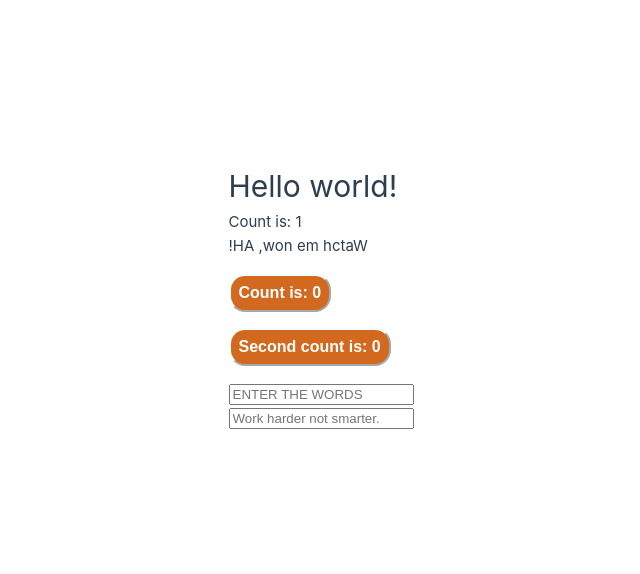
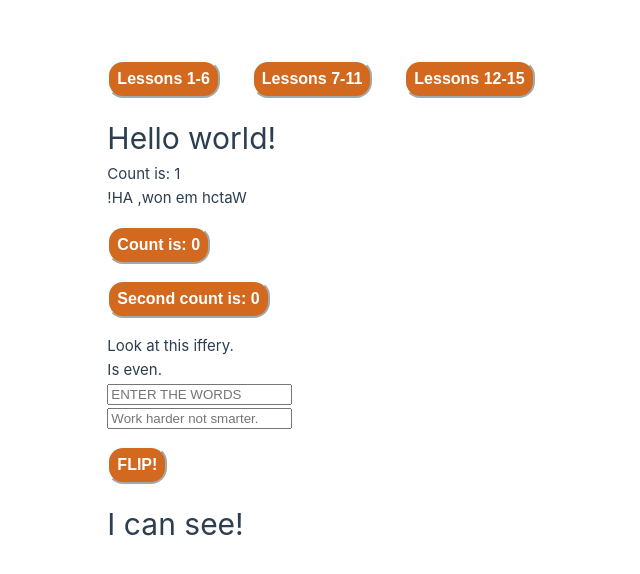
Before and after one commit to jmfadeley/vuejs-practice, a Vue app: page / in a window 1280 px wide. Shown: the part 104-678 px from the top of the page, without its empty margins (319-959 px from the left). Built offline with nearby package versions, Linux system fonts and the light colour scheme.

Commit message:
Few more lessons, break up how the lessons are presented as well.

```diff
--- a/src/App.vue
+++ b/src/App.vue
@@ -1,88 +1,30 @@
+<script setup>
+import {ref} from 'vue';
+import Lessons1Thru6 from './components/Lessons1Thru6.vue';
+import Lessons7Thru11 from './components/Lessons7Thru11.vue';
+  const state = ref(0);
 
-<script setup>
-import { reactive, ref } from 'vue';
-
-  // Component logic.
-  // Declare some reactive state here.
-
-  // Reactive works on objects and arrays. Ref takes in anything
-  // but exposes it through `.value`
-  const counter = reactive({
-    count: 0
-  });
-
-  const message = ref('Hello world!');
-  console.log(message.value);
-
-  const behold = ref ('Watch me now, AH!');
-
-  counter.count++;
-
-  // v-bind is a directive used to attribute to a dynamic value.
-  // It alwayts starts with v-, but you can just use a colon with
-  // the attribute in question. This makes the attributes responsive
-  // to JS changes.
-
-  const titleId = ref('title');
-  // const accentClass = ref('accent'); // The magic!
-
-  const count = ref(0);
-  function increment() {
-    // Update component state:
-    count.value++;
+  function changeState(newState) {
+    state.value = newState;
   }
-
-  const text = ref('');
-  const words = ref('');
-
-  function onInput(e) {
-    text.value = e.target.value;
-  }
-
-  // By using both the bind and on, two way bindings are possible.
-  // But model just combines both.
 </script>
 
 <template>
-  <h1 v-bind:id="titleId">{{ message }}</h1>
-  <p>Count is: {{ counter.count }}</p>
-  <p>{{ behold.split('').reverse().join('') }}</p>
-
-  <div>
-    <button v-on:click="increment"> Count is: {{ count }}</button>
-    <button @click="increment"> Second count is: {{ count }}</button>
+  <div class="nav">
+    <button @click="changeState(0)">Lessons 1-6</button>
+    <button @click="changeState(1)">Lessons 7-11</button>
+    <button @click="changeState(1)">Lessons 12-15</button>
   </div>
-  <!-- <h2 :class="accentClass">Make me red!</h2> -->
-
-  <div>
-    <input :class="textfield"
-      :value="text"
-      @input="onInput"
-      placeholder="ENTER THE WORDS">
-    <p>{{ text }}</p>
-    <input v-model="words" placeholder="Work harder not smarter.">
-    <p>{{ words }}</p>
-  </div>
+  <Lessons1Thru6 v-if="state == 0"/>
+  <Lessons7Thru11 v-else-if="state == 1"/>
+  <!-- <Lessons1Thru6 v-if="state == 0"/> -->
 </template>
 
 <style>
-  .accent {
-    color: red;
+  .nav {
+    display: flex;
+    flex-direction: row;
+    gap: 2rem;
   }
 
-  button {
-    display: block;
-    margin: 1rem 0;
-    padding: 0.5rem;
-    background-color: chocolate;
-    border-radius:1rem;
-    border-color: azure;
-    font-weight: bold;
-    font-size: 1rem;
-    color:white;
-  }
-
-  .textfield {
-    display: block;
-  }
 </style>
--- /dev/null
+++ b/src/components/Lessons1Thru6.vue
@@ -0,0 +1,103 @@
+<script setup>
+import { reactive, ref } from 'vue';
+
+  // Component logic.
+  // Declare some reactive state here.
+
+  // Reactive works on objects and arrays. Ref takes in anything
+  // but exposes it through `.value`
+  const counter = reactive({
+    count: 0
+  });
+
+  const message = ref('Hello world!');
+  console.log(message.value);
+
+  const behold = ref ('Watch me now, AH!');
+
+  counter.count++;
+
+  // v-bind is a directive used to attribute to a dynamic value.
+  // It alwayts starts with v-, but you can just use a colon with
+  // the attribute in question. This makes the attributes responsive
+  // to JS changes.
+
+  const titleId = ref('title');
+  // const accentClass = ref('accent'); // The magic!
+
+  const count = ref(0);
+  function increment() {
+    // Update component state:
+    count.value++;
+  }
+
+  const text = ref('');
+  const words = ref('');
+
+  function onInput(e) {
+    text.value = e.target.value;
+  }
+
+  // By using both the bind and on, two way bindings are possible.
+  // But model just combines both.
+
+  const flip = ref(true);
+
+  function toggle() {
+    flip.value = !flip.value;
+  }
+</script>
+
+<template>
+  <h1 v-bind:id="titleId">{{ message }}</h1>
+  <p>Count is: {{ counter.count }}</p>
+  <p>{{ behold.split('').reverse().join('') }}</p>
+
+  <div>
+    <button v-on:click="increment"> Count is: {{ count }}</button>
+    <button @click="increment"> Second count is: {{ count }}</button>
+  </div>
+  <div>
+    Look at this iffery.
+    <p v-if="count % 2 == 0 && count < 10">Is even.</p>
+    <p v-else-if="count % 3 == 0 && count < 10">Is odd & multiple of 3.</p>
+    <p v-else-if="count % 2 != 0 && count < 10">Is odd.</p>
+    <p v-else>Just stop. I'm tired.</p>
+  </div>
+  <!-- <h2 :class="accentClass">Make me red!</h2> -->
+
+  <div>
+    <input :class="textfield"
+      :value="text"
+      @input="onInput"
+      placeholder="ENTER THE WORDS">
+    <p>{{ text }}</p>
+    <input v-model="words" placeholder="Work harder not smarter.">
+    <p>{{ words }}</p>
+    <button @click="toggle">FLIP!</button>
+    <h1 v-if="flip">I can see!</h1>
+    <h1 v-else>I am blind!</h1>
+  </div>
+</template>
+
+<style>
+  .accent {
+    color: red;
+  }
+
+  button {
+    display: block;
+    margin: 1rem 0;
+    padding: 0.5rem;
+    background-color: chocolate;
+    border-radius:1rem;
+    border-color: azure;
+    font-weight: bold;
+    font-size: 1rem;
+    color:white;
+  }
+
+  .textfield {
+    display: block;
+  }
+</style>
--- /dev/null
+++ b/src/components/Lessons7Thru11.vue
@@ -0,0 +1,43 @@
+<script setup>
+import { ref } from 'vue';
+
+let id = 0;
+
+const newTodo = ref('');
+const todos = ref([
+  { id: id++, text: 'Learn HTML'},
+  { id: id++, text: 'Learn JavaScript'},
+  { id: id++, text: 'Learn Vue'},
+]);
+
+function addTodo() {
+  todos.value.push({id: id++, text: newTodo.value })
+  newTodo.value = '';
+}
+
+function removeTodo(todo) {
+  todos.value = todos.value.filter((t) => t !== todo);
+}
+</script>
+
+<template>
+  <form @submit.prevent="addTodo">
+    <input v-model="newTodo" required placeholder="new todo foo!">
+    <button>Add todo</button>
+  </form>
+
+  <ul>
+    <li v-for="todo in todos" :key="todo.id">
+      {{todo.text}}
+      <button @click="removeTodo(todo)">X</button>
+    </li>
+  </ul>
+</template>
+
+<style>
+  form, li {
+    display: flex;
+    align-items: center;
+    gap: 1rem;
+  }
+</style>
```
